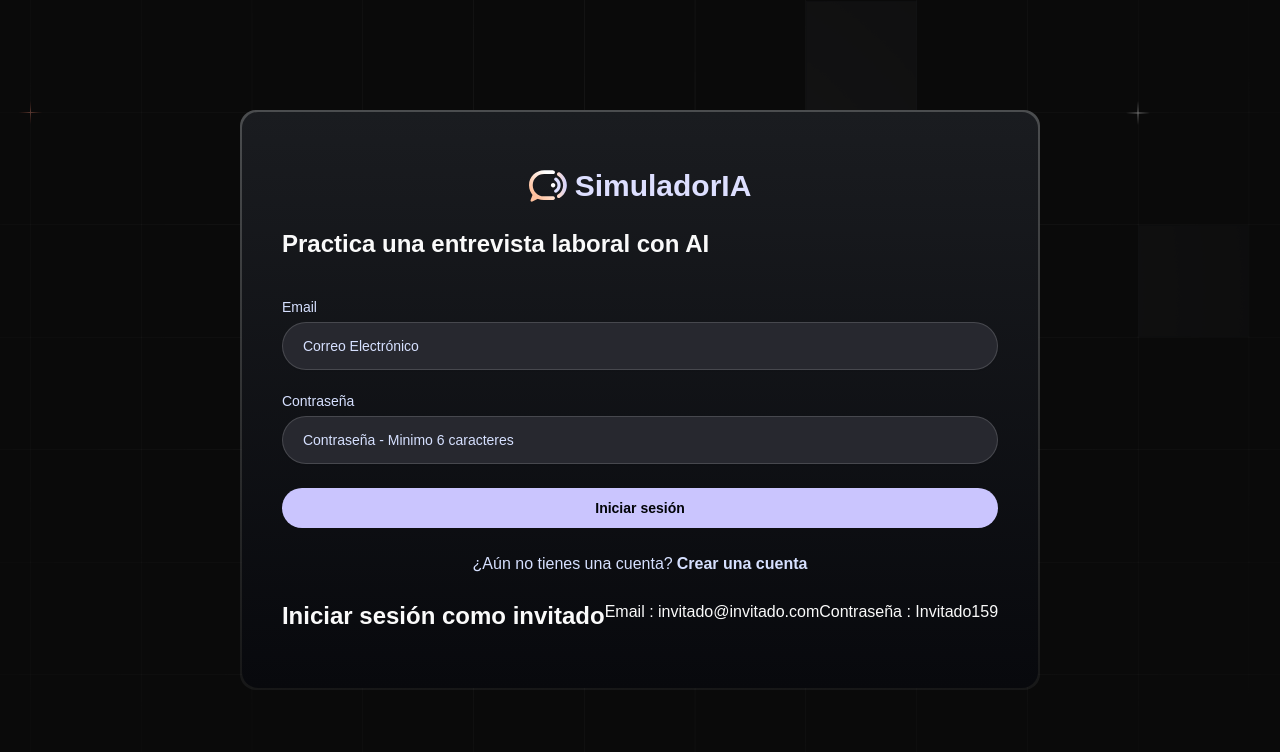
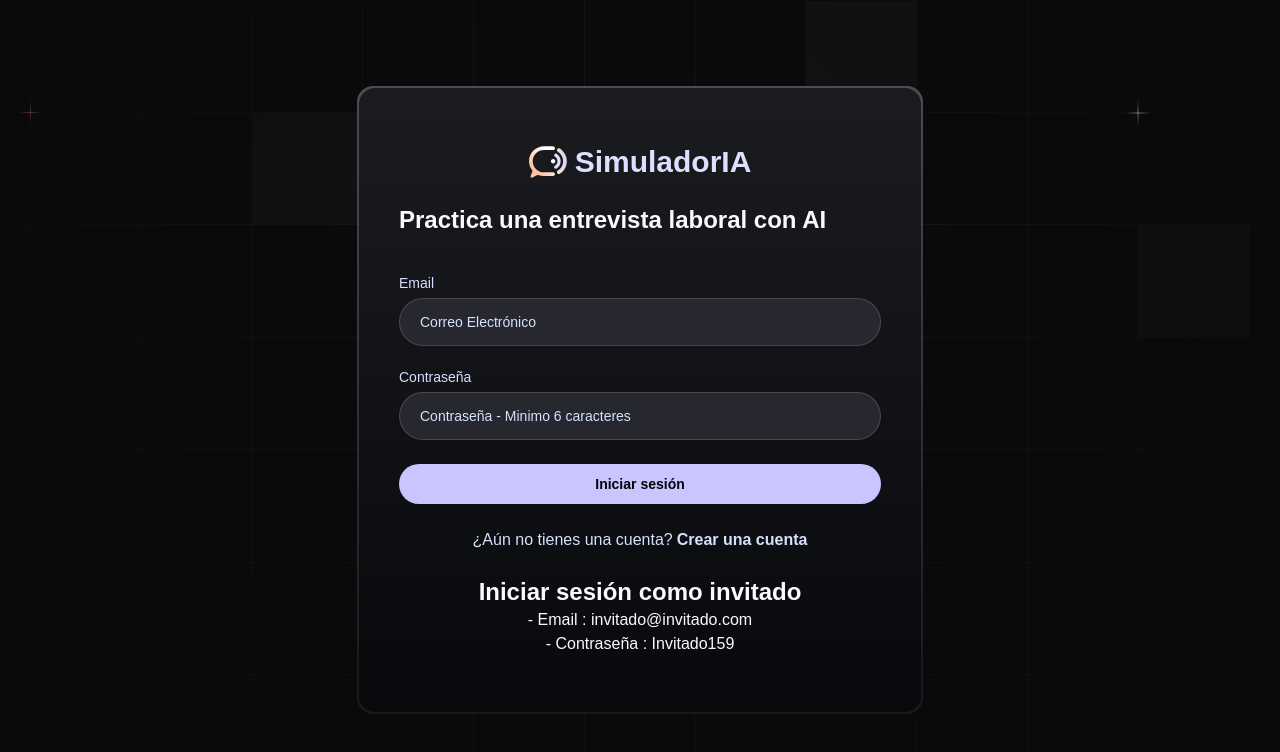
Before and after one commit to DiegoGonzalezBaeza/Simulador_Entrevistas_IA, a Next.js app: page /sign-in in a window 1280 px wide. Shown: the top 752 px of the page. Built offline with nearby package versions, Linux system fonts and the light colour scheme; no server answers; a web font is replaced by a local one.

Commit message:
invitado3

```diff
--- a/components/AuthForm.tsx
+++ b/components/AuthForm.tsx
@@ -142,10 +142,10 @@ const AuthForm = ({type}: {type:FormType}) => {
             {!isSignIn ? "Iniciar sesión" : "Crear una cuenta"}
         </Link>
     </p>
-    <div className="flex justify-center">
+    <div className="text-center">
         <h3>Iniciar sesión como invitado</h3>
-        <h4>Email      : invitado@invitado.com</h4>
-        <h4>Contraseña : Invitado159</h4>
+        <h4>- Email      : invitado@invitado.com</h4>
+        <h4>- Contraseña : Invitado159</h4>
     </div>
     </div>
     </div>
```
